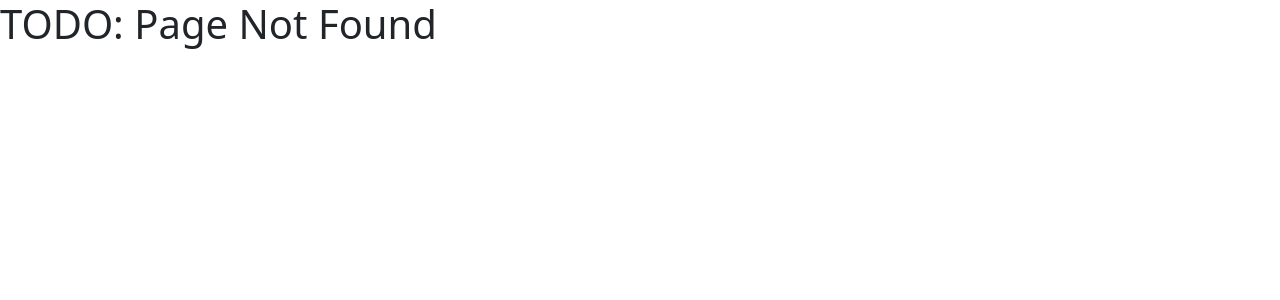
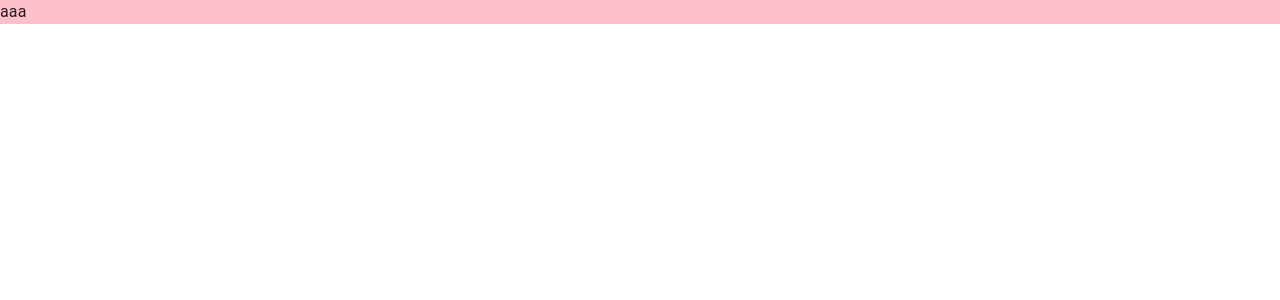
Before and after one commit to xuerongNanopay/payment_node, a React (Create React App) app in the folder frontend/: page /test in a window 1280 px wide. Before the commit this address had no page. Shown: the top 300 px of the page. Built offline with nearby package versions, Linux system fonts and the light colour scheme.

Commit message:
add Main layout

```diff
--- a/frontend/public/index.html
+++ b/frontend/public/index.html
@@ -29,6 +29,7 @@
   <body>
     <noscript>You need to enable JavaScript to run this app.</noscript>
     <div id="root"></div>
+    <div id="portal"></div>
     <!--
       This HTML file is a template.
       If you open it directly in the browser, you will see an empty page.
--- /dev/null
+++ b/frontend/src/pages/menus/main-menu/Main.js
@@ -0,0 +1,27 @@
+import React from "react";
+import { Outlet } from "react-router-dom";
+
+import { Box, CssBaseline, Paper as MuiPaper } from "@mui/material";
+
+import styled from "@emotion/styled";
+
+const drawerWidth = 258;
+
+const Root = styled.div`
+  display: flex;
+  min_height: 100vh;
+  background-color: pink;
+`
+
+const MainLayout = _ => {
+
+  return (
+    <Root>
+      <CssBaseline />
+      aaa
+      {/* <Outlet></Outlet> */}
+    </Root>
+  )
+}
+
+export default MainLayout;
```
Also changed, not shown: frontend/src/routes.js (+9 -0 lines), frontend/src/components/GlobalStyle.js (added).
